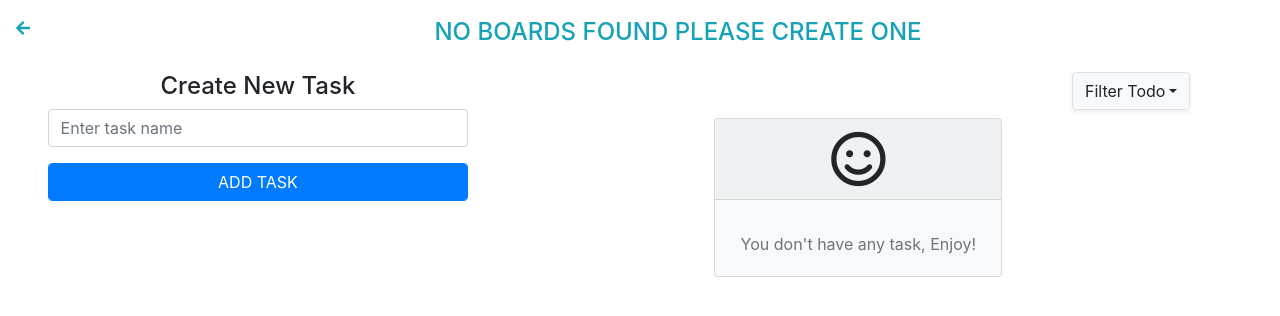
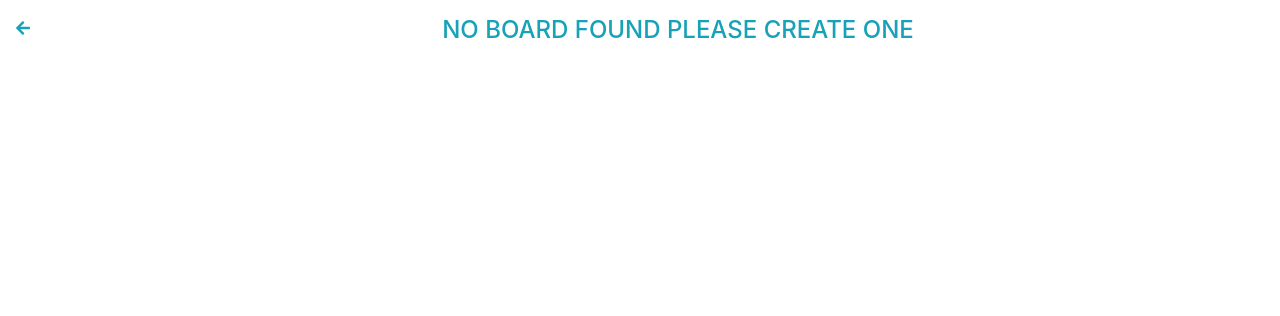
Before and after one commit to mayank-1/Trello-App, a React (Create React App) app: page /board/1 in a window 1280 px wide. Shown: the top 316 px of the page. Built offline with nearby package versions, Linux system fonts and the light colour scheme.

Commit message:
Fixed some UI issues

```diff
--- a/src/App.js
+++ b/src/App.js
@@ -76,6 +76,7 @@ class App extends Component {
                               onChange={event =>
                                 this.setState({ title: event.target.value })
                               }
+                              placeholder="Enter Board Title"
                               required
                             />
                           </div>
--- a/src/components/BoardDetails.js
+++ b/src/components/BoardDetails.js
@@ -15,20 +15,22 @@ class BoardDetails extends Component {
       <div>
         <div className="row">
           <Link to="/">
-            <div className="col-md-1 col-xs-2 align-self-start m-3 text-info">
+            <div className="col-md-1 col-xs-1 m-3 text-info">
               <i className="fas fa-arrow-left"></i>
             </div>
           </Link>
-          <div className="col-md-6 col-xs-8 mx-auto align-self-center text-info mt-3">
+          <div className="col-md-6 col-xs-6 mx-auto text-info mt-3">
             <h4 className="text-center">
               {this.props.boards.length > 0
                 ? this.props.boards[this.props.match.params.id].title
-                : "NO BOARDS FOUND PLEASE CREATE ONE"}
+                : "NO BOARD FOUND PLEASE CREATE ONE"}
             </h4>
           </div>
         </div>
-        <div className="row">
-          <div className="col-md-4 col-xs-10 mx-auto p-2 m-2">
+        {this.props.boards.length > 0 ? (
+          <div className="row mt-3">
+            <div className="col-md-5 col-xs-8 ">
+              <div className="col-md-10 col-xs-10 mx-auto">
                 <form
                   onSubmit={e => {
                     e.preventDefault();
@@ -51,7 +53,9 @@ class BoardDetails extends Component {
                     <input
                       id="task-name"
                       className="form-control"
-                  onChange={e => this.setState({ taskName: e.target.value })}
+                      onChange={e =>
+                        this.setState({ taskName: e.target.value })
+                      }
                       type="text"
                       value={this.state.taskName}
                       placeholder="Enter task name"
@@ -65,17 +69,20 @@ class BoardDetails extends Component {
                   />
                 </form>
               </div>
-          <div className="col-md-6 col-xs-10 mx-auto m-2">
+            </div>
+            <div className="col-md-7 col-xs-8 align-self-center mx-auto m-2">
               <div className="row">
                 <div className="col-md-4 ml-auto p-2 text-center">
                   <MenuFilter
-                  filterBy={filter => this.setState({ currentFilter: filter })}
+                    filterBy={filter =>
+                      this.setState({ currentFilter: filter })
+                    }
                   />
                 </div>
               </div>
               <div className="row">
                 <div
-                className="col-md-10 col-xs-10 overflow-auto"
+                  className="col-md-10 col-xs-8 mx-auto overflow-auto"
                   style={{ height: "600px" }}
                 >
                   <ListTasks />
@@ -83,6 +90,9 @@ class BoardDetails extends Component {
               </div>
             </div>
           </div>
+        ) : (
+          ""
+        )}
       </div>
     );
   }
--- a/src/components/ListTasks.js
+++ b/src/components/ListTasks.js
@@ -14,19 +14,19 @@ class ListTasks extends Component {
   };
   render() {
     return (
-      <div>
+      <div className="col-md-12 col-xs-10 mx-auto">
         {this.props.boards.length > 0 ? (
           this.props.boards[this.props.selectedBoardID].tasks.map(
             (item, index) => {
               return (
                 <div key={index} className="card shadow mt-2 border-primary">
                   <div className="card-body">
-                    <div className="row">
-                      <div className="col-md-6">
+                    <div className="row d-flex">
+                      <div className="col-md-6 col-xs-5">
                         <h5 className="card-title">{item.taskName}</h5>
                       </div>
-                      <div className="col-md-4 ml-auto">
-                        DROPDOWN FOR TASK STATUS
+                      <div className="col-md-4 col-xs-3 ml-auto">
+                        <p>Doropdown</p>
                       </div>
                     </div>
                     <div className="row">
@@ -97,7 +97,7 @@ class ListTasks extends Component {
             </div>
             <div className="card-body text-center">
               <h5 className="card-title">
-                {/* {this.props.items.length} Todo's Found */}
+                {this.props.boards.length} Board's Found */}
               </h5>
               <p className="card-text text-muted">
                 You don't have any task, Enjoy!
```
Lines whose indentation alone changed are shown as unchanged.
